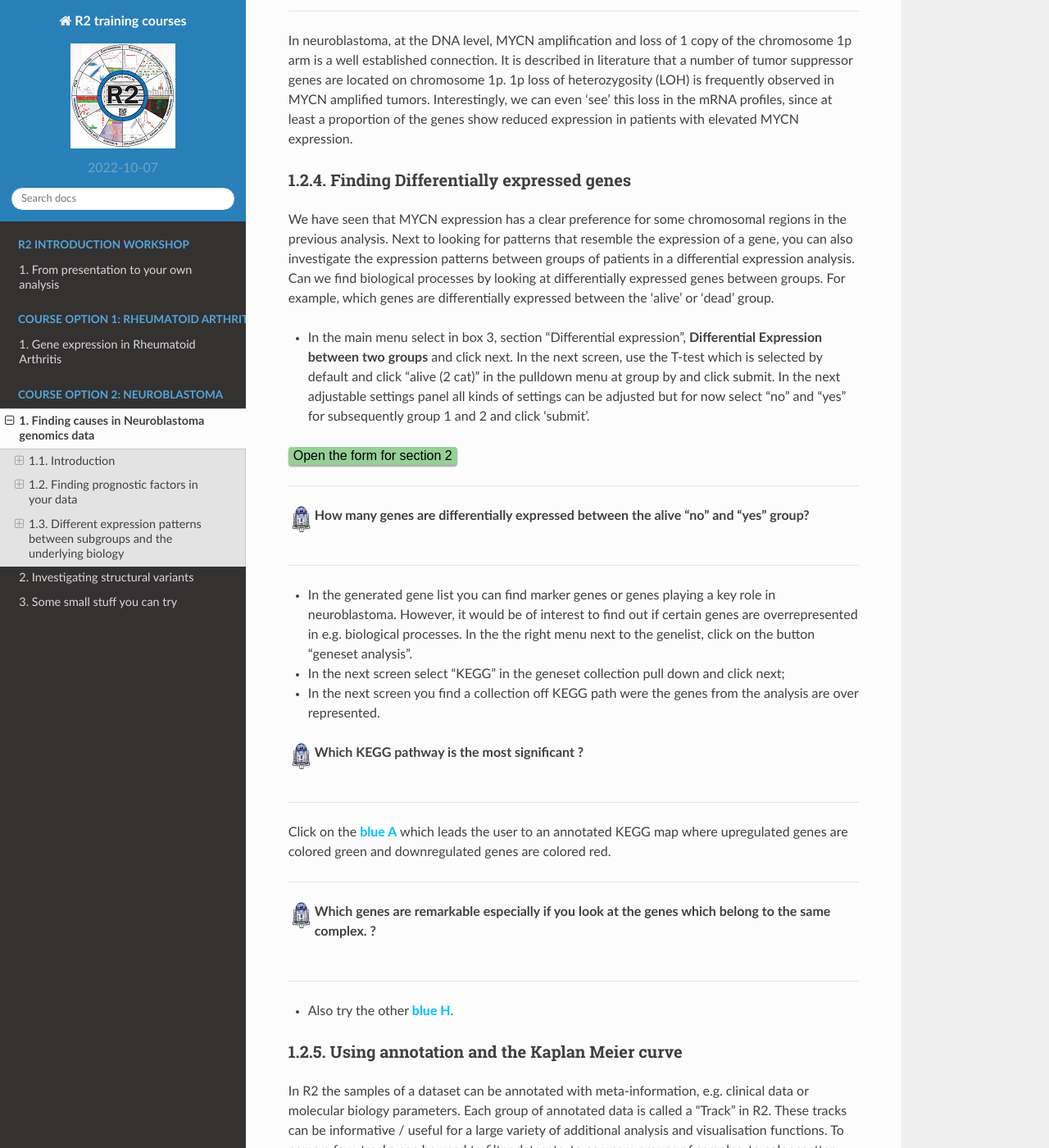
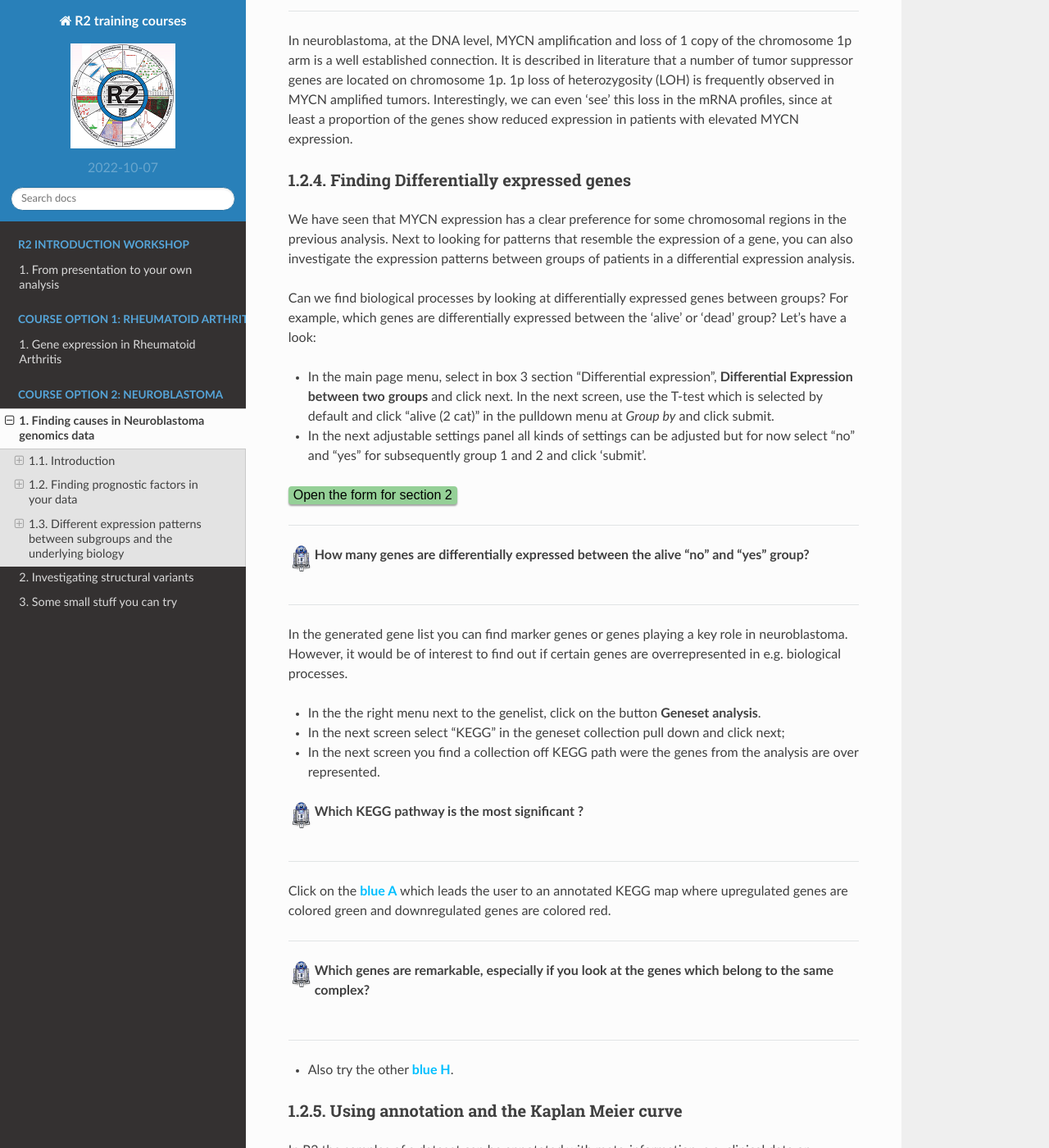
Before and after one commit to antronerds/r2-training-courses, a Sphinx documentation site: the page built from docs/VAGABOND_interim_course_R2_day1.md, in a window 1280 px wide and 1400 px high, scrolled down 6912 px. Shown: the whole window at 82% size. Built offline with Sphinx 7.4.7 and the Read the Docs theme 2.0.0, drawn with Linux system fonts in a browser that asks for light colours; pages that are not in the unit, such as notebooks, are missing from menus.

Commit message:
vagabond adaptations

```diff
--- a/docs/VAGABOND_interim_course_R2_day1.md
+++ b/docs/VAGABOND_interim_course_R2_day1.md
@@ -198,9 +198,12 @@ In neuroblastoma, at the DNA level, MYCN amplification and loss of 1 copy of the
 ### Finding Differentially expressed genes
 
 
-We have seen that MYCN expression has a clear preference for some chromosomal regions in the previous analysis. Next to looking for patterns that resemble the expression of a gene, you can also investigate the expression patterns between groups of patients in a differential expression analysis.  Can we find biological processes by looking at differentially expressed genes between groups. For example, which genes are differentially expressed between the 'alive' or 'dead' group.
+We have seen that MYCN expression has a clear preference for some chromosomal regions in the previous analysis. Next to looking for patterns that resemble the expression of a gene, you can also investigate the expression patterns between groups of patients in a differential expression analysis.
 
-- In the main menu select in box 3, section "Differential expression", **Differential Expression between two groups** and click next. In the next screen, use the T-test which is selected by default and click "alive (2 cat)" in the pulldown menu at group by and click submit. In the next adjustable settings panel all kinds of settings can be adjusted  but for now select "no" and "yes" for subsequently group 1 and 2 and click 'submit'.
+Can we find biological processes by looking at differentially expressed genes between groups? For example, which genes are differentially expressed between the 'alive' or 'dead' group? Let's have a look:
+
+- In the main page menu, select in box 3 section "Differential expression", **Differential Expression between two groups** and click next. In the next screen, use the T-test which is selected by default and click "alive (2 cat)" in the pulldown menu at *Group by* and click submit.
+- In the next adjustable settings panel all kinds of settings can be adjusted  but for now select "no" and "yes" for subsequently group 1 and 2 and click 'submit'.
 
 <button class="course googleform" onclick="window.open('https://docs.google.com/forms/d/1Iit16sf4mQxuUyZ9iyjHnJeeHrP-VAsCw5D-GdT83iI/viewform?usp=sf_link','_blank');" type="button">Open the form for section 2</button>
 
@@ -211,7 +214,8 @@ We have seen that MYCN expression has a clear preference for some chromosomal re
 
 ---------
 
-- In the generated gene list you can find  marker genes or genes playing a key role in neuroblastoma. However, it would be of interest to find out if certain genes are overrepresented in e.g. biological processes. In the the right menu next to the genelist, click on the button "geneset analysis".
+In the generated gene list you can find  marker genes or genes playing a key role in neuroblastoma. However, it would be of interest to find out if certain genes are overrepresented in e.g. biological processes.
+- In the the right menu next to the genelist, click on the button **Geneset analysis**.
 - In the next screen select "KEGG" in the geneset collection pull down and click next;
 - In the next screen you find a collection off KEGG path were the genes from the analysis are over represented.
 
@@ -225,7 +229,7 @@ Click on the <span style="color: deepskyblue">**blue A**</span> which leads the
 
 ---------
 
-![](_static/images/R2d2_logo.png) **Which genes are remarkable especially if you look at the genes which belong to the same complex.  ?**
+![](_static/images/R2d2_logo.png) **Which genes are remarkable, especially if you look at the genes which belong to the same complex?**
 <br><br>
 
 ---------
```
